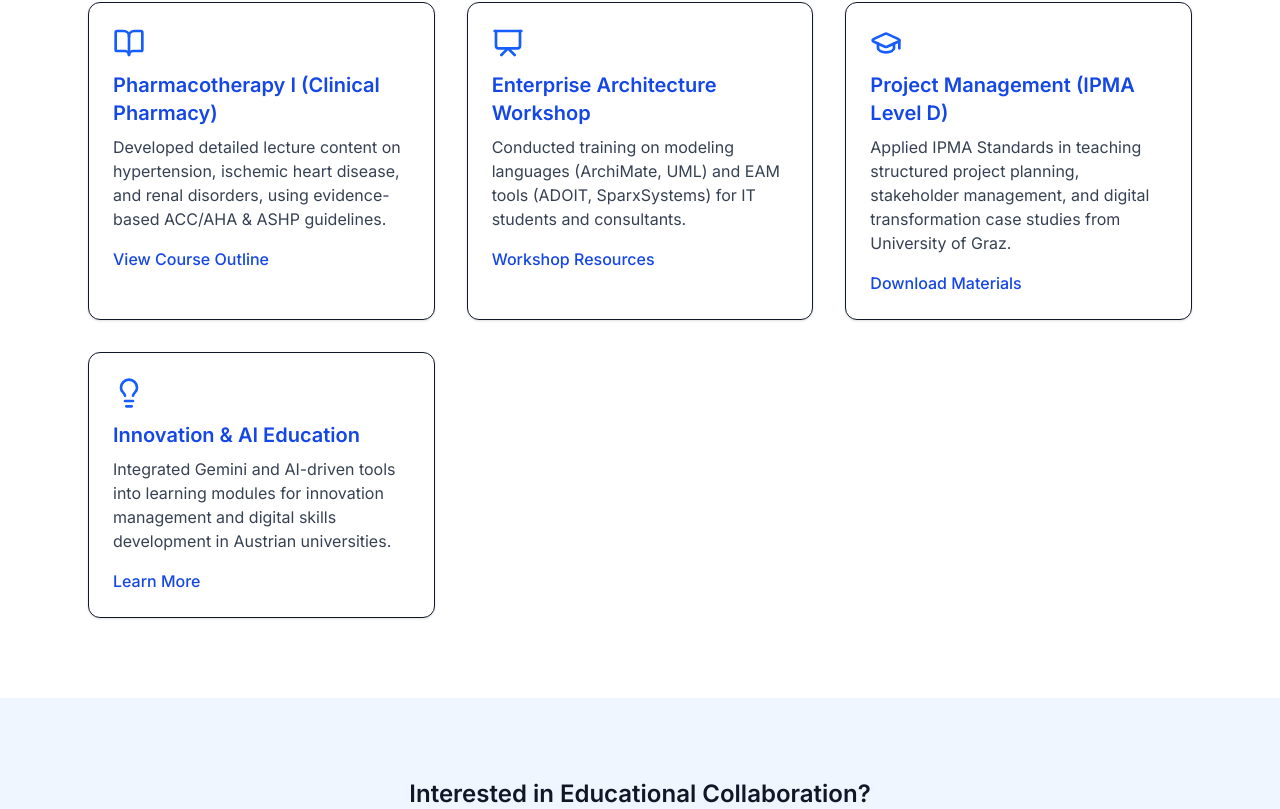
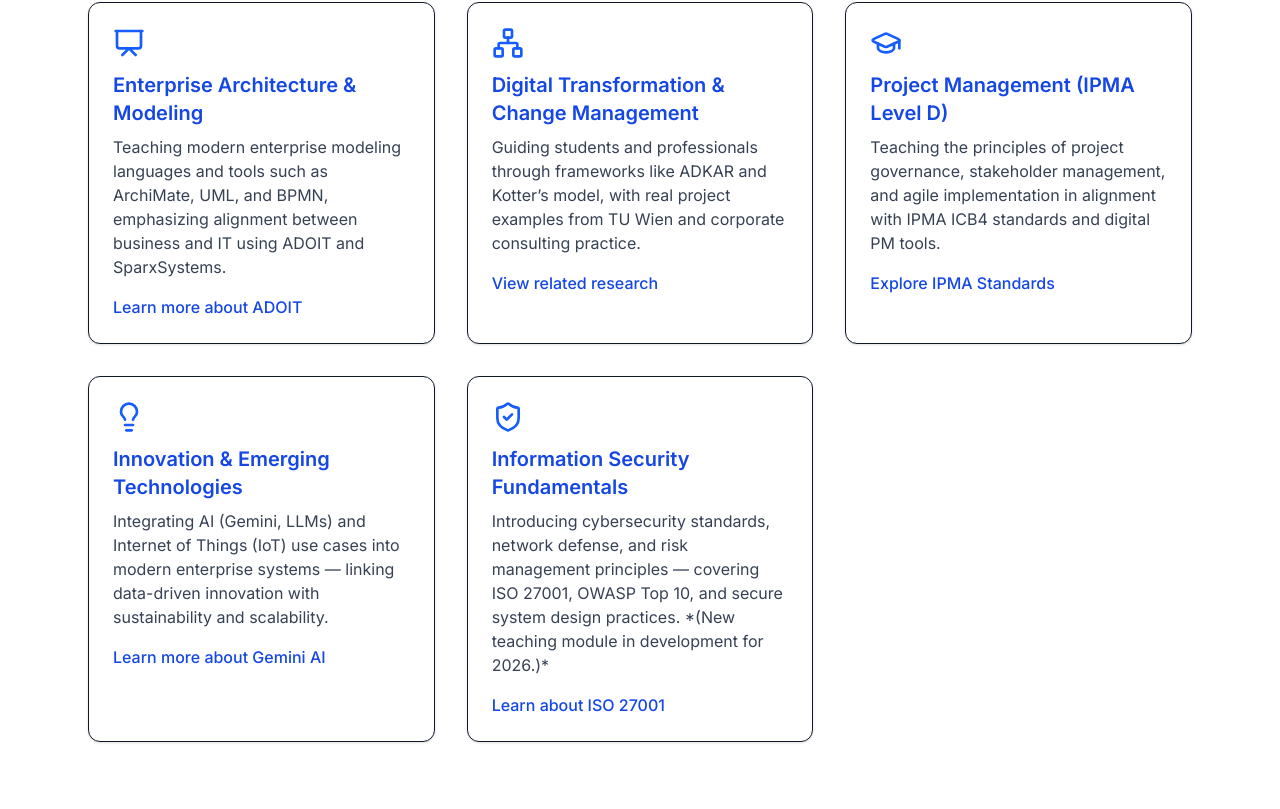
Before and after one commit to Elkaza/elkaza-org, a Next.js app: page /teaching in a window 1280 px wide. Shown: the part 511-1320 px from the top of the page. Built offline with nearby package versions, Linux system fonts and the light colour scheme.

Commit message:
fix: update teaching page with accurate IT, EAM, and security modules

```diff
--- a/app/teaching/page.tsx
+++ b/app/teaching/page.tsx
@@ -1,16 +1,15 @@
 // app/teaching/page.tsx
 import Link from "next/link";
-import { BookOpen, GraduationCap, Presentation, Lightbulb } from "lucide-react";
+import { GraduationCap, Network, ShieldCheck, Lightbulb, Presentation } from "lucide-react";
 
 export default function TeachingPage() {
   return (
     <main className="min-h-screen bg-white text-gray-900">
       {/* HERO */}
       <section className="text-center py-24 bg-gradient-to-b from-blue-50 to-white">
-        <h1 className="text-4xl font-bold mb-4 text-gray-800">Teaching & Learning</h1>
+        <h1 className="text-4xl font-bold mb-4 text-gray-800">Teaching & Knowledge Sharing</h1>
         <p className="text-lg text-gray-600 max-w-2xl mx-auto">
-          Sharing knowledge in digital transformation, enterprise systems, and applied AI —
-          helping students and professionals build the future.
+          Building digital, secure, and future-oriented knowledge — connecting academia, technology, and real-world innovation.
         </p>
       </section>
 
@@ -19,67 +18,96 @@ export default function TeachingPage() {
         <div className="grid sm:grid-cols-2 lg:grid-cols-3 gap-8">
           {/* Course 1 */}
           <div className="group bg-white border rounded-xl p-6 shadow-sm hover:shadow-lg transition">
-            <BookOpen className="text-blue-600 mb-3 w-8 h-8" />
-            <h3 className="text-xl font-semibold text-blue-700 mb-2">Pharmacotherapy I (Clinical Pharmacy)</h3>
+            <Presentation className="text-blue-600 mb-3 w-8 h-8" />
+            <h3 className="text-xl font-semibold text-blue-700 mb-2">
+              Enterprise Architecture & Modeling
+            </h3>
             <p className="text-gray-700 mb-4">
-              Developed detailed lecture content on hypertension, ischemic heart disease, and renal disorders,
-              using evidence-based ACC/AHA & ASHP guidelines.
+              Teaching modern enterprise modeling languages and tools such as ArchiMate, UML, and BPMN,
+              emphasizing alignment between business and IT using ADOIT and SparxSystems.
             </p>
             <Link
-              href="/documents/pharmacotherapy-outline.pdf"
+              href="https://www.boc-group.com/products/adoit/"
+              target="_blank"
               className="text-blue-700 font-medium hover:underline"
             >
-              View Course Outline
+              Learn more about ADOIT
             </Link>
           </div>
 
           {/* Course 2 */}
           <div className="group bg-white border rounded-xl p-6 shadow-sm hover:shadow-lg transition">
-            <Presentation className="text-blue-600 mb-3 w-8 h-8" />
-            <h3 className="text-xl font-semibold text-blue-700 mb-2">Enterprise Architecture Workshop</h3>
+            <Network className="text-blue-600 mb-3 w-8 h-8" />
+            <h3 className="text-xl font-semibold text-blue-700 mb-2">
+              Digital Transformation & Change Management
+            </h3>
             <p className="text-gray-700 mb-4">
-              Conducted training on modeling languages (ArchiMate, UML) and EAM tools (ADOIT, SparxSystems)
-              for IT students and consultants.
+              Guiding students and professionals through frameworks like ADKAR and Kotter’s model,
+              with real project examples from TU Wien and corporate consulting practice.
             </p>
             <Link
-              href="https://www.adoit-community.com"
-              target="_blank"
+              href="/documents/thesis.pdf"
               className="text-blue-700 font-medium hover:underline"
             >
-              Workshop Resources
+              View related research
             </Link>
           </div>
 
           {/* Course 3 */}
           <div className="group bg-white border rounded-xl p-6 shadow-sm hover:shadow-lg transition">
             <GraduationCap className="text-blue-600 mb-3 w-8 h-8" />
-            <h3 className="text-xl font-semibold text-blue-700 mb-2">Project Management (IPMA Level D)</h3>
+            <h3 className="text-xl font-semibold text-blue-700 mb-2">
+              Project Management (IPMA Level D)
+            </h3>
             <p className="text-gray-700 mb-4">
-              Applied IPMA Standards in teaching structured project planning, stakeholder management,
-              and digital transformation case studies from University of Graz.
+              Teaching the principles of project governance, stakeholder management, and agile
+              implementation in alignment with IPMA ICB4 standards and digital PM tools.
             </p>
             <Link
-              href="/documents/projectmanagement-course.pdf"
+              href="https://www.ipma.world/"
+              target="_blank"
               className="text-blue-700 font-medium hover:underline"
             >
-              Download Materials
+              Explore IPMA Standards
             </Link>
           </div>
 
           {/* Course 4 */}
           <div className="group bg-white border rounded-xl p-6 shadow-sm hover:shadow-lg transition">
             <Lightbulb className="text-blue-600 mb-3 w-8 h-8" />
-            <h3 className="text-xl font-semibold text-blue-700 mb-2">Innovation & AI Education</h3>
+            <h3 className="text-xl font-semibold text-blue-700 mb-2">
+              Innovation & Emerging Technologies
+            </h3>
             <p className="text-gray-700 mb-4">
-              Integrated Gemini and AI-driven tools into learning modules for innovation management
-              and digital skills development in Austrian universities.
+              Integrating AI (Gemini, LLMs) and Internet of Things (IoT) use cases into modern
+              enterprise systems — linking data-driven innovation with sustainability and scalability.
             </p>
             <Link
               href="https://ai.google.dev"
               target="_blank"
               className="text-blue-700 font-medium hover:underline"
             >
-              Learn More
+              Learn more about Gemini AI
+            </Link>
+          </div>
+
+          {/* Course 5 */}
+          <div className="group bg-white border rounded-xl p-6 shadow-sm hover:shadow-lg transition">
+            <ShieldCheck className="text-blue-600 mb-3 w-8 h-8" />
+            <h3 className="text-xl font-semibold text-blue-700 mb-2">
+              Information Security Fundamentals
+            </h3>
+            <p className="text-gray-700 mb-4">
+              Introducing cybersecurity standards, network defense, and risk management principles —
+              covering ISO 27001, OWASP Top 10, and secure system design practices.
+              *(New teaching module in development for 2026.)*
+            </p>
+            <Link
+              href="https://www.iso.org/isoiec-27001-information-security.html"
+              target="_blank"
+              className="text-blue-700 font-medium hover:underline"
+            >
+              Learn about ISO 27001
             </Link>
           </div>
         </div>
@@ -87,15 +115,16 @@ export default function TeachingPage() {
 
       {/* CTA */}
       <section className="text-center py-20 bg-blue-50">
-        <h2 className="text-2xl font-semibold mb-4">Interested in Educational Collaboration?</h2>
+        <h2 className="text-2xl font-semibold mb-4">Collaborate on Education & Research</h2>
         <p className="text-gray-700 mb-6 max-w-2xl mx-auto">
-          I collaborate with universities and institutions to develop curricula on digital transformation, AI ethics, and enterprise innovation.
+          Open for joint academic projects, workshops, and innovation labs in digital transformation,
+          enterprise architecture, and information security education.
         </p>
         <Link
           href="/contact"
           className="inline-block bg-blue-700 text-white px-8 py-3 rounded-lg font-medium hover:bg-blue-800 transition"
         >
-          Contact for Collaboration
+          Get in touch
         </Link>
       </section>
     </main>
```
